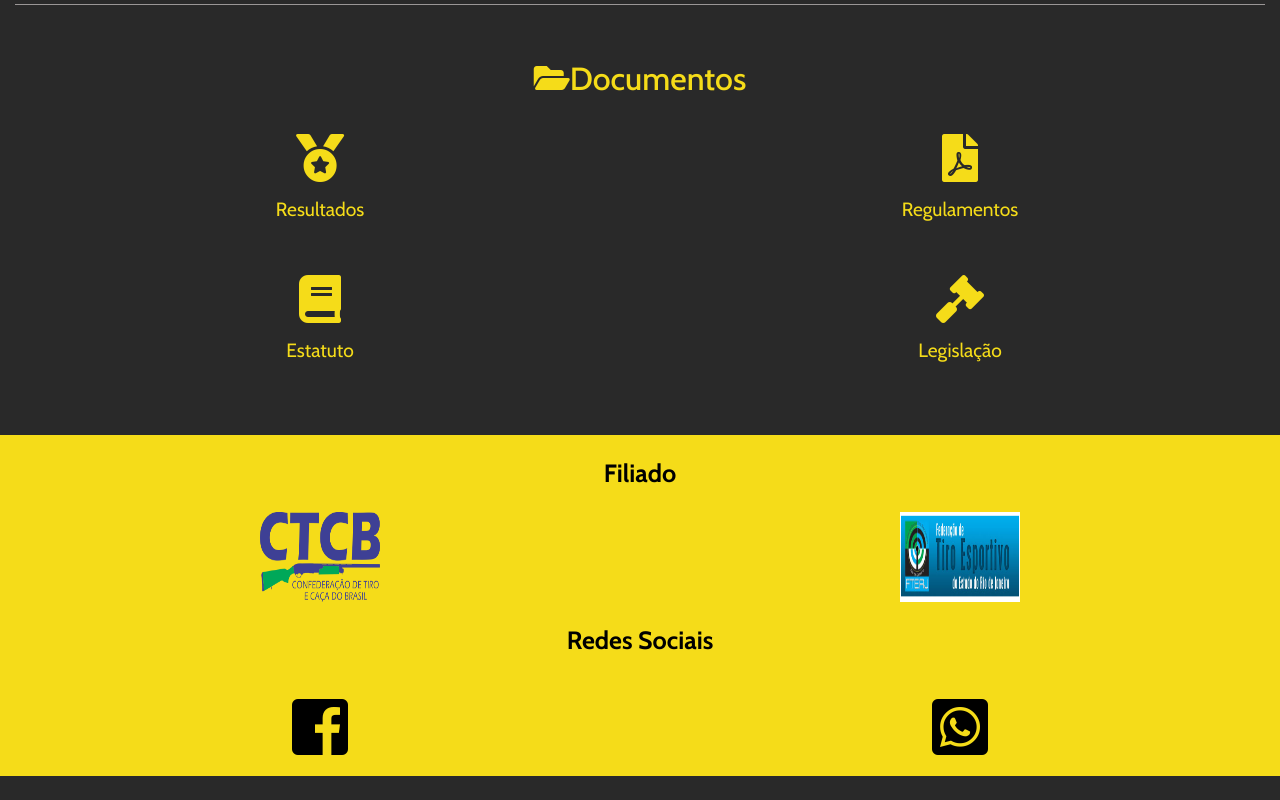
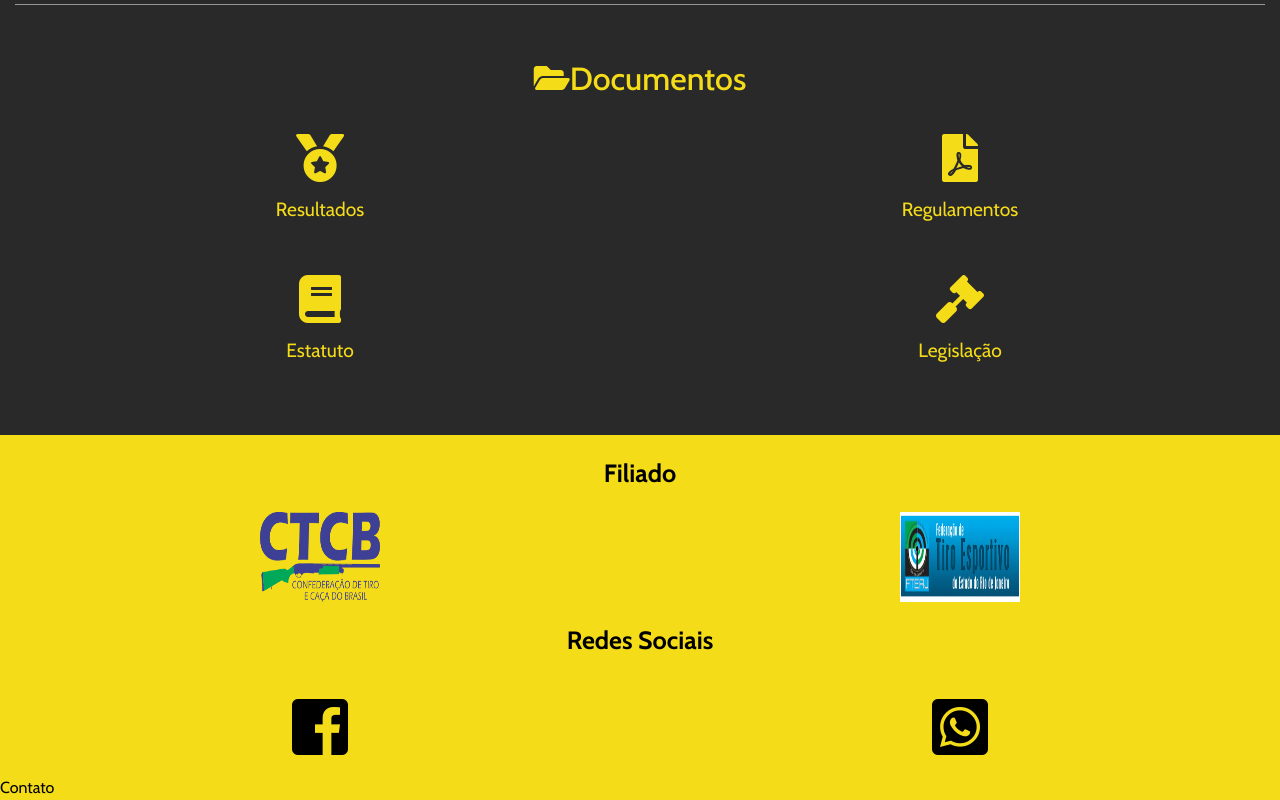
Before and after one commit to lucas-stellet/clubetirosf, a website: page index.html in a window 1280 px wide. Shown: the part 4246-5046 px from the top of the page. Before the commit the page ends 5022 px from the top, so only its background shows below. Drawn offline with nearby package versions, Linux system fonts and the light colour scheme.

Commit message:
Linha 'contato' adicionada ao footer

```diff
--- a/index.html
+++ b/index.html
@@ -419,7 +419,7 @@
     </div>
 
     <footer>
-        <div class="row footer ">
+        <div class="row footer">
             <div class="col-12">
                 <div class="row">
                     <div class="col-12 d-flex justify-content-center footer-title">
@@ -456,7 +456,11 @@
                     </div>
                 </div>
             </div>
-        </div>
+            <div class="col-12">
+                <div class="row">
+                    <p>Contato</p>
+                </div>
+            </div>
         </div>
     </footer>
 
```
